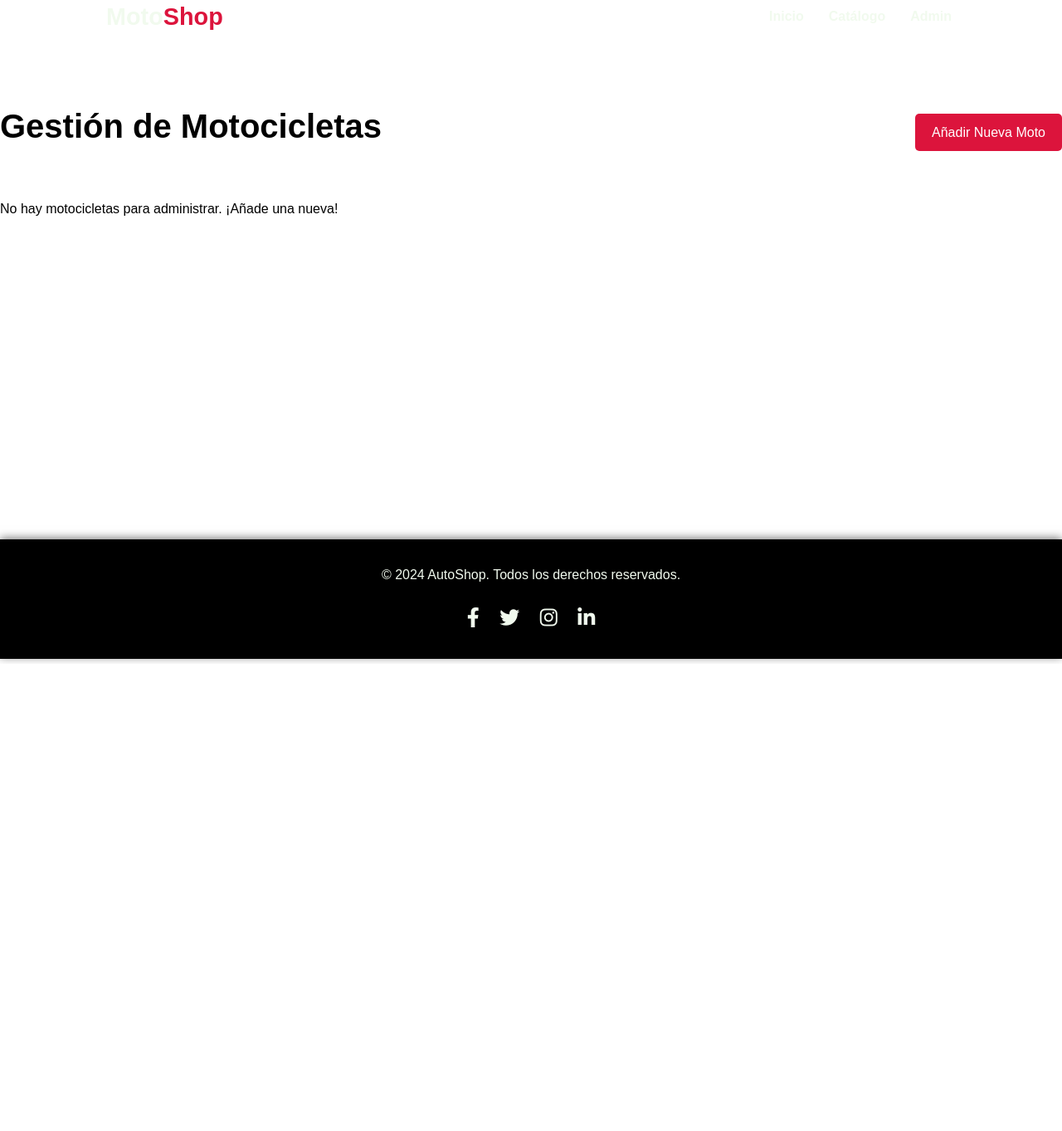
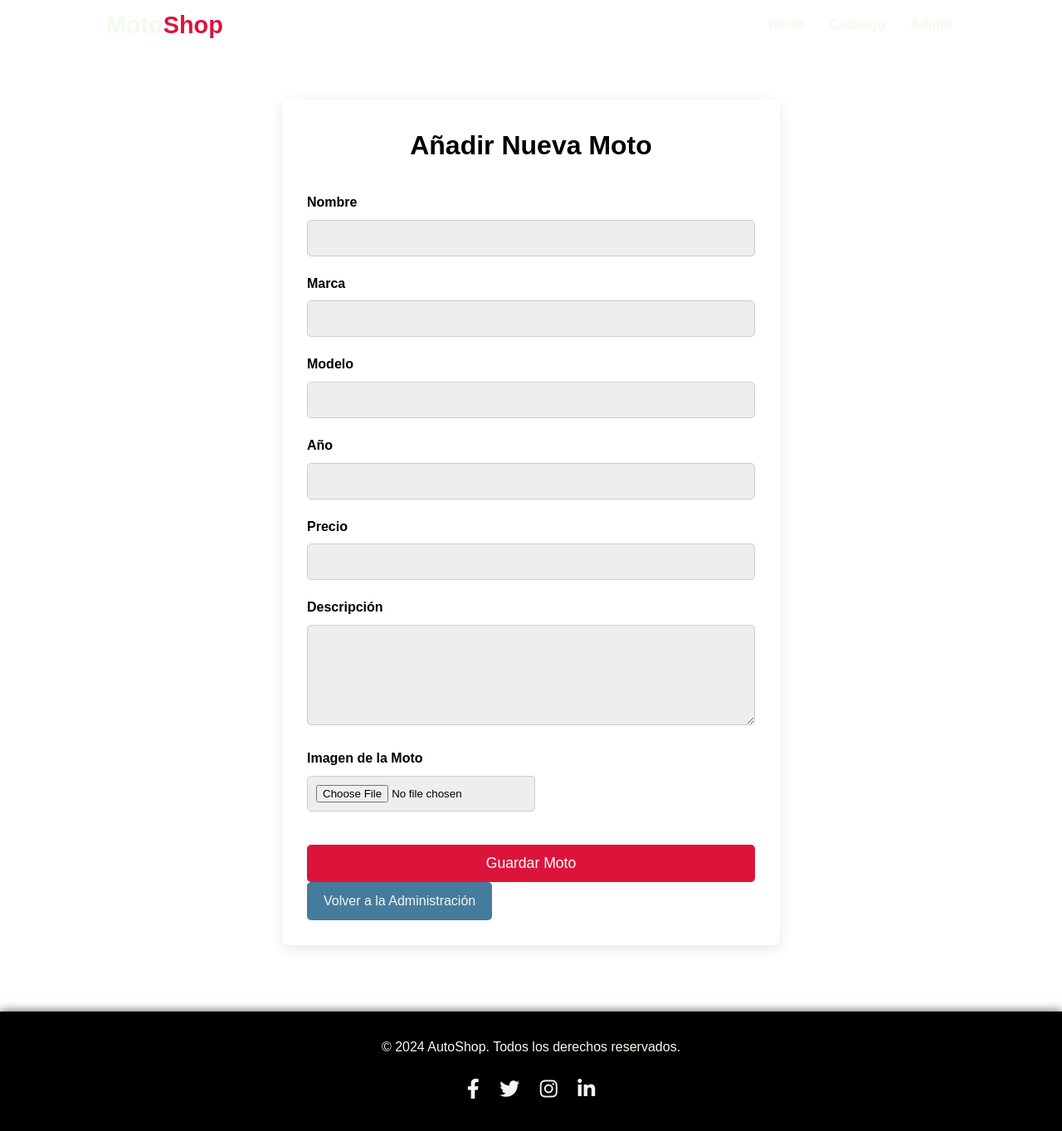
Before and after one commit to T0Nk4S/webMotos, a Flask app: page /add-moto in a window 1280 px wide. Shown: the whole page at 83% size. Before the commit the page ends 799 px from the top, so only its background shows below. Run offline with Flask 3, Linux system fonts and the light colour scheme; some libraries are stand-ins or nearby versions.

Commit message:
correccion de pagina admin

```diff
--- a/app.py
+++ b/app.py
@@ -101,6 +101,63 @@ def add_moto():
 
     return render_template('add_edit_moto.html', form=form, moto=None)
 
+# --- RUTA PARA EDITAR MOTOS ---
+@app.route('/edit-moto/<int:moto_id>', methods=['GET', 'POST'])
+def edit_moto(moto_id):
+    # Obtiene la moto por ID, o devuelve 404 si no existe
+    moto = db.session.get(Moto, moto_id)
+    if not moto:
+        flash(f'La moto con ID {moto_id} no fue encontrada.', 'danger')
+        return redirect(url_for('admin_motos'))
+
+    form = MotoForm(obj=moto) # Pre-rellena el formulario con los datos de la moto existente
+
+    if form.validate_on_submit():
+        # Lógica para manejar la subida de una nueva imagen si se proporciona
+        if form.imagen.data:
+            if allowed_file(form.imagen.data.filename):
+                filename = secure_filename(form.imagen.data.filename)
+                os.makedirs(app.config['UPLOAD_FOLDER'], exist_ok=True)
+                file_path = os.path.join(app.config['UPLOAD_FOLDER'], filename)
+                form.imagen.data.save(file_path)
+                moto.imagen_url = f'images/uploads/{filename}'
+            else:
+                flash('Tipo de archivo no permitido para la nueva imagen.', 'danger')
+                return render_template('add_edit_moto.html', form=form, moto=moto)
+
+        # Actualiza los campos de la moto con los datos del formulario
+        moto.nombre = form.nombre.data
+        moto.marca = form.marca.data
+        moto.modelo = form.modelo.data
+        moto.año = form.año.data
+        moto.precio = form.precio.data
+        moto.descripcion = form.descripcion.data
+        # Si no se subió una nueva imagen, imagen_url mantiene su valor anterior
+
+        db.session.commit()
+        flash('¡Moto actualizada exitosamente!', 'success')
+        return redirect(url_for('admin_motos'))
+
+    # Si es una petición GET o el formulario no es válido, muestra el formulario de edición
+    return render_template('add_edit_moto.html', form=form, moto=moto)
+
+# --- RUTA PARA ELIMINAR MOTOS ---
+@app.route('/delete-moto/<int:moto_id>', methods=['POST'])
+def delete_moto(moto_id):
+    # Obtiene la moto por ID, o devuelve 404 si no existe
+    moto = db.session.get(Moto, moto_id)
+    if not moto:
+        flash(f'La moto con ID {moto_id} no fue encontrada.', 'danger')
+        return redirect(url_for('admin_motos'))
+
+    # Elimina la moto de la base de datos
+    db.session.delete(moto)
+    db.session.commit()
+    flash('¡Moto eliminada exitosamente!', 'success')
+
+    # Redirige de vuelta a la página de administración
+    return redirect(url_for('admin_motos'))
+
 # --- Inicio de la Aplicación ---
 if __name__ == '__main__':
     with app.app_context():
--- a/static/css/style.css
+++ b/static/css/style.css
@@ -2,15 +2,18 @@
 :root {
     --primary-color: #DC143C; /* Rojo Carmesí */
     --secondary-color: #457B9D; /* Azul sereno */
-    --dark-color: #000000;      /* Negro Absoluto (para body, header, etc.) */
+    --dark-color: #000000;       /* Negro Absoluto (para body, header, etc.) */
     --opacity-color: #011229;    /* Un color oscuro opaco, como el azul petróleo */
-    --light-color: #ffffff;     /* Blanco puro (para secciones de contenido, footer, etc.) */
+    --light-color: #ffffff;      /* Blanco puro (para secciones de contenido, footer, etc.) */
 
     /* Nuevas variables para gestionar el contraste de texto/títulos */
     --text-on-light: #000000;    /* Texto negro para fondos claros */
     --text-on-dark: #F1FAEE;     /* Texto blanco crema para fondos oscuros */
     --heading-on-light: #000000; /* Títulos negros para fondos claros */
     --heading-on-dark: #F1FAEE;  /* Títulos blanco crema para fondos oscuros */
+
+    /* NUEVA VARIABLE: Para el tono oscuro del rojo carmesí para el hover en el navbar "scrolled" */
+    --darker-primary-color: #8B0022; /* Un rojo carmesí más oscuro */
 }
 
 * {
@@ -77,15 +80,19 @@ h1, h2, h3 {
     width: 100%;
     z-index: 1000; /* Asegura que esté por encima de otros elementos */
     box-shadow: none; /* Sin sombra inicialmente */
-    transition: background-color 0.4s ease, box-shadow 0.4s ease, backdrop-filter 0.4s ease;
+    transition: background-color 0.4s ease, box-shadow 0.4s ease, backdrop-filter 0.4s ease, height 0.4s ease; /* Añade 'height' a la transición */
+    height: 60px; /* Altura inicial del header */
+    display: flex; /* Añadido para centrar verticalmente el contenido */
+    align-items: center; /* Centra verticalmente el contenido */
 }
 
 /* Estilo del Header cuando se ha bajado la página */
 .main-header.scrolled {
-    background-color: rgba(0, 0, 0, 0.9); /* Fondo negro semi-transparente al hacer scroll */
+    background: linear-gradient(to right, rgba(0, 0, 0, 0.9), var(--primary-color)); /* Degradado de negro a carmesí */
     box-shadow: 0 2px 10px rgba(0, 0, 0, 0.5); /* Sombra al hacer scroll */
     backdrop-filter: blur(10px); /* Ligeramente más desenfocado */
     -webkit-backdrop-filter: blur(10px);
+    height: 100px; /* Nueva altura al hacer scroll */
 }
 
 .main-header .container {
@@ -93,7 +100,7 @@ h1, h2, h3 {
     justify-content: space-between;
     align-items: center;
     padding: 0 10%;
-    height: 40px;
+    width: 100%; /* Asegura que el contenedor ocupe todo el ancho */
 }
 
 
@@ -104,18 +111,18 @@ h1, h2, h3 {
     transition: color 0.4s ease;
 }
 
-/* NUEVO: Para que 'Shop' tenga el color primario (si se usa <span> en el HTML) */
 .main-header .logo a span {
     color: var(--primary-color);
 }
 
 .main-nav ul {
     display: flex;
+    height: 100px;
 }
 
 .main-nav ul li {
     margin-left: 20px;
-    height: 40px; /* Asegura que el li ocupe toda la altura disponible del nav */
+    height: 100%; /* Ahora ocupa el 100% de la altura del nav/header */
     display: flex;
     justify-content: center; /* Centra horizontalmente el contenido (enlace) */
     align-items: center; /* Centra verticalmente el contenido (enlace) */
@@ -124,7 +131,7 @@ h1, h2, h3 {
     background: transparent; /* Asegura que no tenga un color de fondo base */
 }
 
-/* Pseudo-elemento para el degradado que aparecerá en el hover */
+/* Pseudo-elemento para el degradado que aparecerá en el hover (estado inicial) */
 .main-nav ul li::before {
     content: '';
     position: absolute;
@@ -132,10 +139,9 @@ h1, h2, h3 {
     left: 0;
     width: 100%;
     height: 100%;
-    /* Degradado de negro a rojo (o tu --primary-color) */
     background: linear-gradient(to bottom, var(--dark-color), var(--primary-color));
     opacity: 0; /* Inicialmente invisible */
-    transition: opacity 0.3s ease; /* Transición suave para la opacidad */
+    transition: opacity 0.3s ease, background 0.3s ease; /* Añade transición para el background */
     z-index: 0; /* Asegura que esté detrás del texto del enlace */
 }
 
@@ -143,10 +149,17 @@ h1, h2, h3 {
     opacity: 1; /* Hace el degradado visible al pasar el ratón */
 }
 
+/* Estilo para el pseudo-elemento cuando el header está scrolled */
+.main-header.scrolled .main-nav ul li::before {
+    background: linear-gradient(to bottom, var(--darker-primary-color), var(--darker-primary-color));
+}
+
+
 .main-nav ul li a {
     color: var(--text-on-dark); /* Letras blanco crema (más visibles) */
     font-weight: bold;
-    transition: color 0.4s ease;
+    font-size: 1rem; /* Tamaño de fuente inicial para las opciones */
+    transition: color 0.4s ease, font-size 0.4s ease; /* Añade font-size a la transición */
     position: relative; /* Necesario para asegurar que el enlace esté por encima del degradado */
     z-index: 1; /* Asegura que el texto esté por encima del pseudo-elemento */
     padding: 0 5px; /* Pequeño padding para que el fondo no se pegue al texto */
@@ -161,6 +174,16 @@ h1, h2, h3 {
 .main-header.scrolled .main-nav ul li a {
     color: var(--text-on-dark); /* Se mantienen blanco crema sobre el fondo sólido */
 }
+
+/* NUEVO: Aumenta el tamaño de la fuente de las opciones cuando el header está scrolled */
+.main-header.scrolled .main-nav ul li a {
+    font-size: 1.2rem; /* Nuevo tamaño de fuente más grande al hacer scroll */
+    display: flex;
+    justify-content: center;
+    align-items: center;
+    height: 100%;
+}
+
 
 /* Secciones Generales */
 section {
@@ -835,6 +858,10 @@ section {
     .main-header {
         backdrop-filter: blur(5px); /* Ligeramente menos desenfoque en móvil */
         -webkit-backdrop-filter: blur(5px);
+        height: 60px; /* Altura inicial en móviles/tablets */
+    }
+    .main-header.scrolled {
+        height: 80px; /* Altura al hacer scroll en móviles/tablets */
     }
     .hero-section {
         height: 600px;
@@ -894,6 +921,10 @@ section {
     .main-header {
         backdrop-filter: blur(3px); /* Menos desenfoque en móviles */
         -webkit-backdrop-filter: blur(3px);
+        height: 50px; /* Altura inicial en móviles muy pequeños */
+    }
+    .main-header.scrolled {
+        height: 70px; /* Altura al hacer scroll en móviles muy pequeños */
     }
     .hero-section {
         height: 500px;
--- a/templates/add_edit_moto.html
+++ b/templates/add_edit_moto.html
@@ -1,53 +1,124 @@
 {% extends "layout.html" %}
 
-{% block title %}Administración de Motos - MotoShop{% endblock %}
+{% block title %}
+    {% if moto %}
+        Editar Moto: {{ moto.nombre }} - MotoShop
+    {% else %}
+        Añadir Nueva Moto - MotoShop
+    {% endif %}
+{% endblock %}
 
 {% block content %}
-<section class="admin-section container">
-    <div class="admin-header">
-        <h1>Gestión de Motocicletas</h1>
-        <a href="{{ url_for('add_moto') }}" class="btn">Añadir Nueva Moto</a>
+<section class="form-section container">
+    <div class="form-container">
+        <h1>
+            {% if moto %}
+                Editar Moto
+            {% else %}
+                Añadir Nueva Moto
+            {% endif %}
+        </h1>
+
+        <form method="POST" enctype="multipart/form-data">
+            {{ form.csrf_token }} {# Campo CSRF oculto para seguridad #}
+
+            <div class="form-group">
+                {{ form.nombre.label }}
+                {{ form.nombre(class_="form-control") }}
+                {% if form.nombre.errors %}
+                    <div class="help-block">
+                        {% for error in form.nombre.errors %}
+                            <span>{{ error }}</span>
+                        {% endfor %}
+                    </div>
+                {% endif %}
+            </div>
+
+            <div class="form-group">
+                {{ form.marca.label }}
+                {{ form.marca(class_="form-control") }}
+                {% if form.marca.errors %}
+                    <div class="help-block">
+                        {% for error in form.marca.errors %}
+                            <span>{{ error }}</span>
+                        {% endfor %}
+                    </div>
+                {% endif %}
+            </div>
+
+            <div class="form-group">
+                {{ form.modelo.label }}
+                {{ form.modelo(class_="form-control") }}
+                {% if form.modelo.errors %}
+                    <div class="help-block">
+                        {% for error in form.modelo.errors %}
+                            <span>{{ error }}</span>
+                        {% endfor %}
+                    </div>
+                {% endif %}
+            </div>
+
+            <div class="form-group">
+                {{ form.año.label }}
+                {{ form.año(class_="form-control", type="number") }} {# Asegura el tipo number para el input #}
+                {% if form.año.errors %}
+                    <div class="help-block">
+                        {% for error in form.año.errors %}
+                            <span>{{ error }}</span>
+                        {% endfor %}
+                    </div>
+                {% endif %}
+            </div>
+
+            <div class="form-group">
+                {{ form.precio.label }}
+                {{ form.precio(class_="form-control", type="number", step="0.01") }} {# Asegura el tipo number y paso para decimales #}
+                {% if form.precio.errors %}
+                    <div class="help-block">
+                        {% for error in form.precio.errors %}
+                            <span>{{ error }}</span>
+                        {% endfor %}
+                    </div>
+                {% endif %}
+            </div>
+
+            <div class="form-group">
+                {{ form.descripcion.label }}
+                {{ form.descripcion(class_="form-control", rows="5") }}
+                {% if form.descripcion.errors %}
+                    <div class="help-block">
+                        {% for error in form.descripcion.errors %}
+                            <span>{{ error }}</span>
+                        {% endfor %}
+                    </div>
+                {% endif %}
+            </div>
+
+            <div class="form-group">
+                {{ form.imagen.label }}
+                {{ form.imagen(class_="form-control-file") }}
+                {% if form.imagen.errors %}
+                    <div class="help-block">
+                        {% for error in form.imagen.errors %}
+                            <span>{{ error }}</span>
+                        {% endfor %}
+                    </div>
+                {% endif %}
+
+                {# Mostrar imagen actual si estamos editando y existe #}
+                {% if moto and moto.imagen_url %}
+                    <div class="current-image mt-3">
+                        <p>Imagen actual:</p>
+                        <img src="{{ url_for('static', filename=moto.imagen_url) }}" alt="Imagen actual de {{ moto.nombre }}" class="img-thumbnail">
+                    </div>
+                {% endif %}
+            </div>
+
+            {{ form.submit(class_="btn submit-btn") }}
+        </form>
+        <div class="mt-3 text-center">
+            <a href="{{ url_for('admin_motos') }}" class="btn btn-secondary">Volver a la Administración</a>
+        </div>
     </div>
-
-    {% if motos %}
-    <div class="table-responsive">
-        <table class="moto-table">
-            <thead>
-                <tr>
-                    <th>ID</th>
-                    <th>Imagen</th>
-                    <th>Nombre</th>
-                    <th>Marca</th>
-                    <th>Modelo</th>
-                    <th>Año</th>
-                    <th>Precio</th>
-                    <th>Acciones</th>
-                </tr>
-            </thead>
-            <tbody>
-                {% for moto in motos %}
-                <tr>
-                    <td data-label="ID:">{{ moto.id }}</td>
-                    <td data-label="Imagen:"><img src="{{ url_for('static', filename=moto.imagen_url) if moto.imagen_url else url_for('static', filename='images/placeholder.jpg') }}" alt="{{ moto.nombre }}"></td>
-                    <td data-label="Nombre:">{{ moto.nombre }}</td>
-                    <td data-label="Marca:">{{ moto.marca }}</td>
-                    <td data-label="Modelo:">{{ moto.modelo }}</td>
-                    <td data-label="Año:">{{ moto.año }}</td>
-                    <td data-label="Precio:">${{ "{:,.2f}".format(moto.precio) }}</td>
-                    <td data-label="Acciones:" class="moto-actions">
-                        <a href="{{ url_for('edit_moto', moto_id=moto.id) }}" class="btn edit-btn">Editar</a>
-                        <form action="{{ url_for('delete_moto', moto_id=moto.id) }}" method="POST" style="display:inline;">
-                            <input type="hidden" name="csrf_token" value="{{ csrf_token() }}">
-                            <button type="submit" class="btn delete-btn" onclick="return confirm('¿Estás seguro de que quieres eliminar esta moto?')">Eliminar</button>
-                        </form>
-                    </td>
-                </tr>
-                {% endfor %}
-            </tbody>
-        </table>
-    </div>
-    {% else %}
-    <p>No hay motocicletas para administrar. ¡Añade una nueva!</p>
-    {% endif %}
 </section>
 {% endblock %}
--- a/templates/admin_motos.html
+++ b/templates/admin_motos.html
@@ -47,7 +47,7 @@
         </table>
     </div>
     {% else %}
-    <p>No hay motocicletas para administrar. ¡Añade una nueva!</p>
+    <p>No hay motocicletas para administrar</p>
     {% endif %}
 </section>
 {% endblock %}
--- a/templates/navbar.html
+++ b/templates/navbar.html
@@ -7,7 +7,7 @@
                 <ul>
                     <li><a href="{{ url_for('index') }}">Inicio</a></li>
                     <li><a href="{{ url_for('catalogo_completo') }}">Catálogo</a></li>
-                <li><a href="{{ url_for('admin_motos') }}">Admin</a></li>
+                    <li><a href="{{ url_for('admin_motos') }}">Admin</a></li> {# <-- ¡CAMBIA ESTO! #}
                 </ul>
             </nav>
     </div>
```
Also changed, not shown: motos.db, static/images/uploads/firma.jpg (added). Lines whose indentation alone changed are shown as unchanged.
